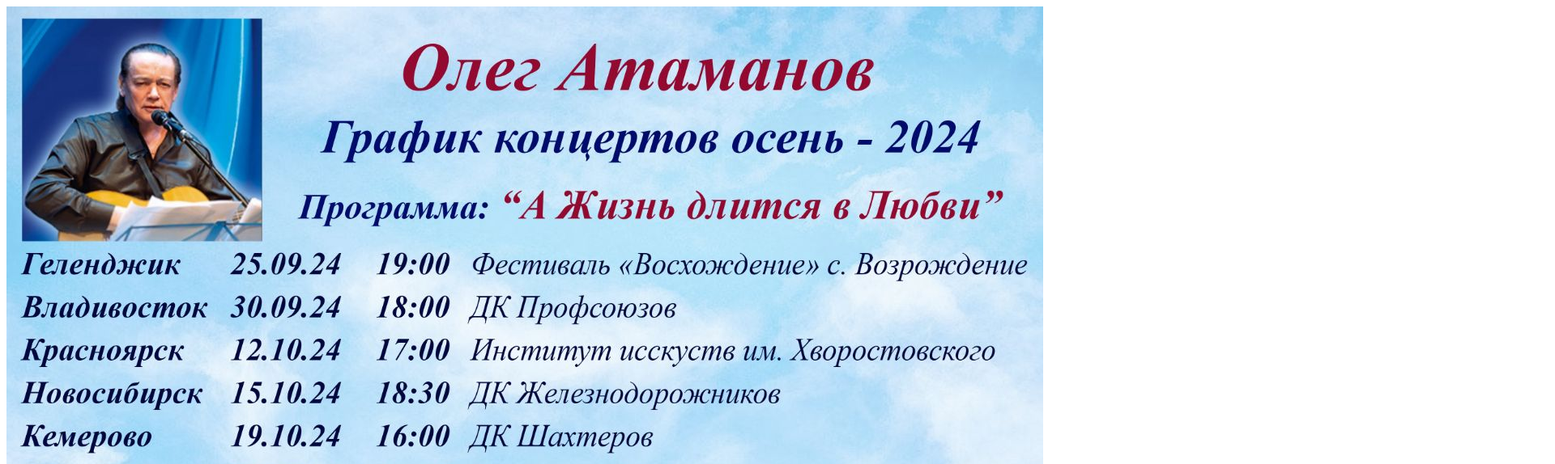
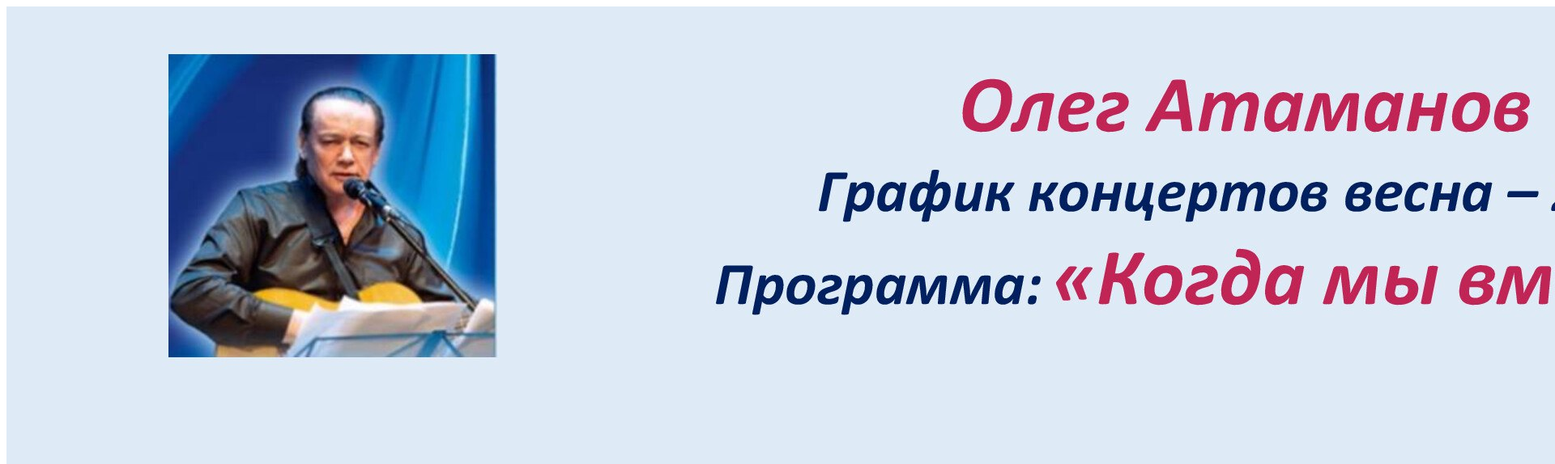
Before and after one commit to kanayaya/OVHost, a plain HTML site: page index.html in a window 1280 px wide. Shown: the top 574 px of the page at 81% size, 1920 px wide, since content can reach past the window. Drawn offline with Linux system fonts and the light colour scheme.

Commit message:
Update index.html

```diff
--- a/index.html
+++ b/index.html
@@ -5,6 +5,6 @@
     <title>Картинка</title>
 </head>
 <body>
-    <img src="https://kanayaya.github.io/OVHost/img.jpg" alt="Приходите на концерт">
+    <img src="https://kanayaya.github.io/OVHost/photo_2025-02-21_13-39-45.jpg" alt="Приходите на концерт">
 </body>
 </html>
```
